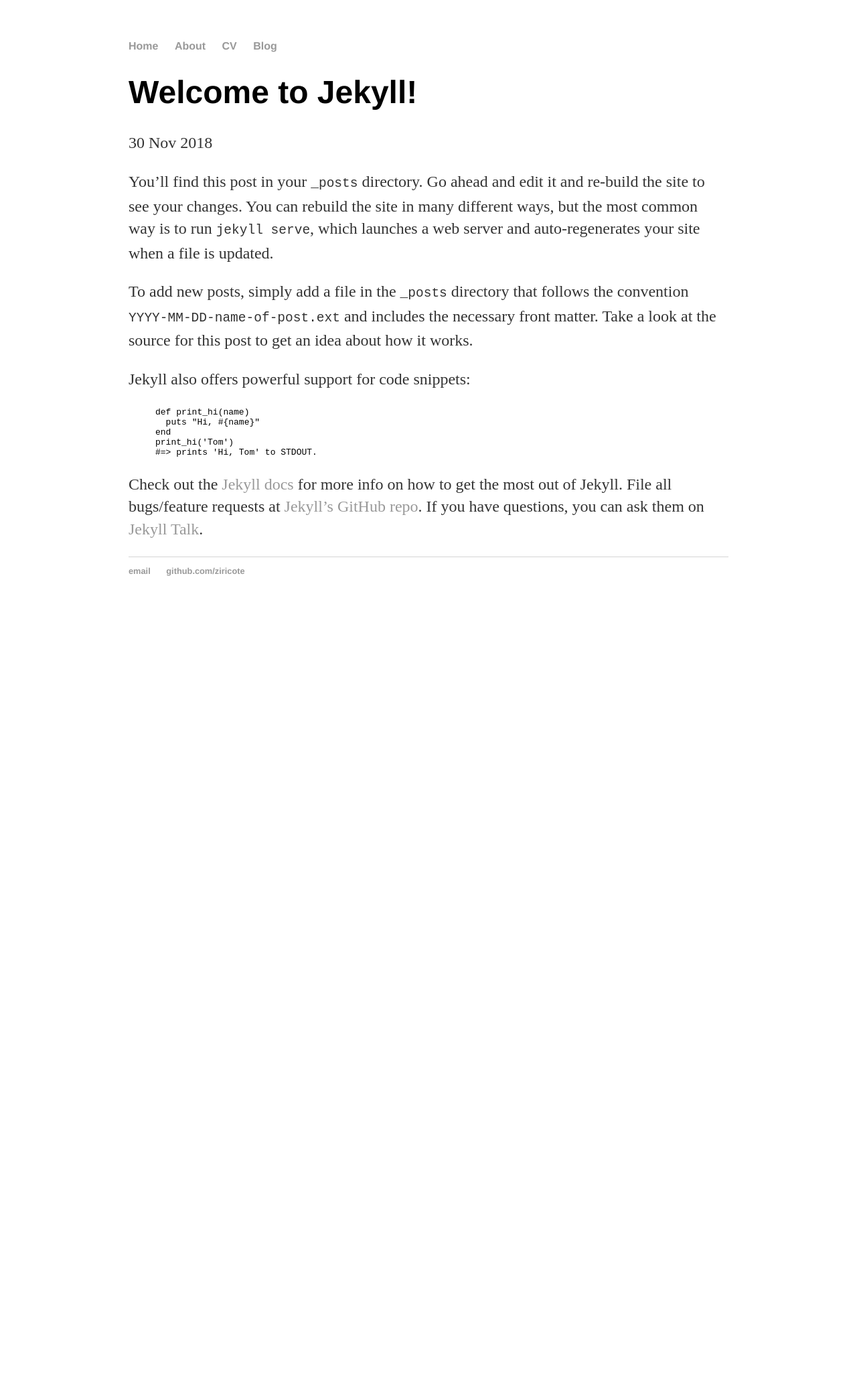
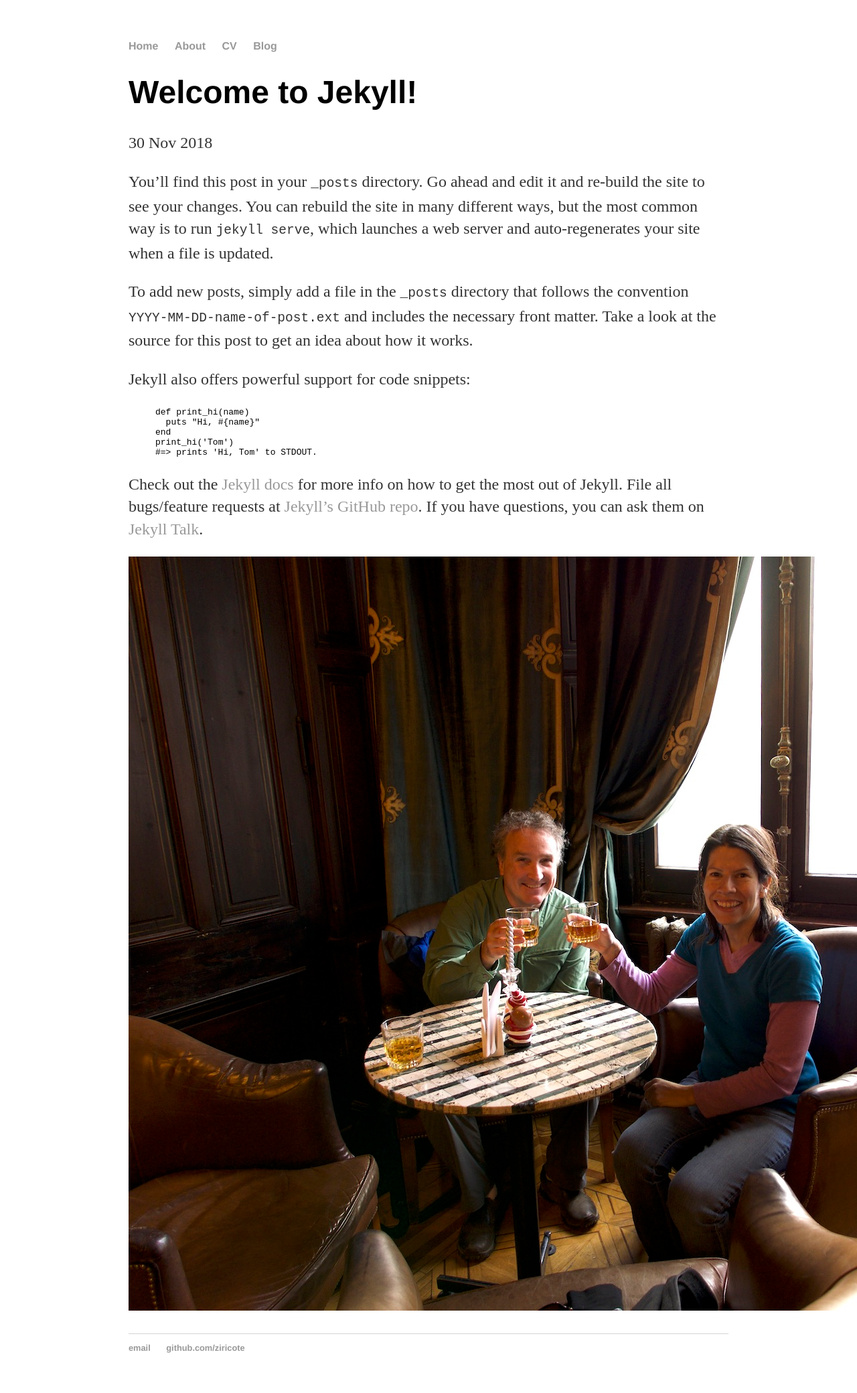
Before and after one commit to ziricote/ziricote.github.io, a Jekyll site: the page built from _posts/2018-11-30-welcome-to-jekyll.markdown, in a window 1280 px wide. Shown: the whole page at 67% size. Built offline with Jekyll 4.4.1, drawn with Linux system fonts in a browser that asks for light colours; before the commit the page ends 920 px from its top, so only the background shows below that.

Commit message:
add photo

```diff
--- a/_posts/2018-11-30-welcome-to-jekyll.markdown
+++ b/_posts/2018-11-30-welcome-to-jekyll.markdown
@@ -20,6 +20,8 @@
 
 Check out the [Jekyll docs][jekyll-docs] for more info on how to get the most out of Jekyll. File all bugs/feature requests at [Jekyll’s GitHub repo][jekyll-gh]. If you have questions, you can ask them on [Jekyll Talk][jekyll-talk].
 
+![Cheers!](/assets/blog_photos/181204/p1060042.jpg)
+
 [jekyll-docs]: https://jekyllrb.com/docs/home
 [jekyll-gh]:   https://github.com/jekyll/jekyll
 [jekyll-talk]: https://talk.jekyllrb.com/
```
Also changed, not shown: assets/blog_photos/181204/p1060042.jpg (added).
